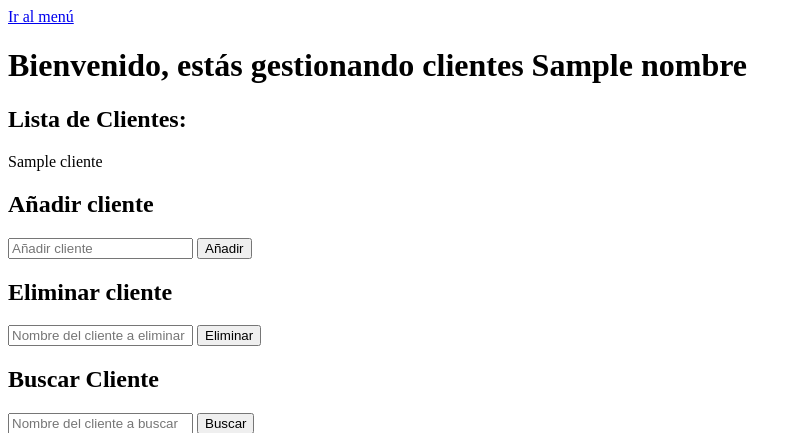
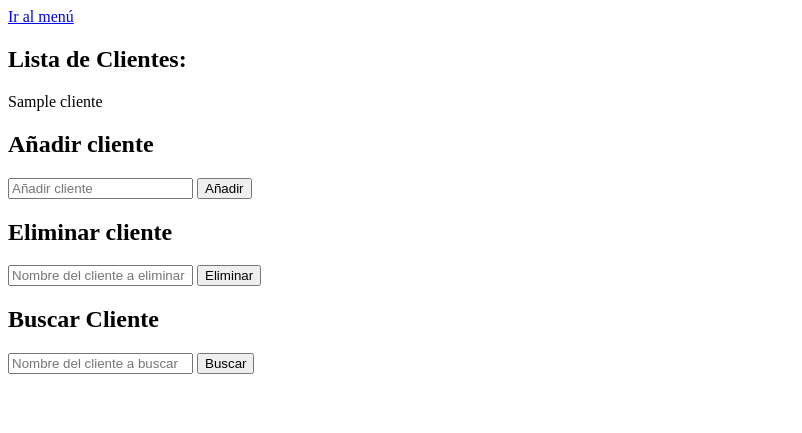
Before and after one commit to alvaroogarciaa/fastapi-alvaro, a Python web app: template fastapi/templates/clientes.html in a window 1280 px wide. Shown: the top 433 px of the page, without its empty margins (0-802 px from the left). Run offline with Jinja, Linux system fonts and the light colour scheme; the template is opened without the code that fills it: most values are stand-ins (such as "Sample title", 1, 10 or a date in 2020).

Commit message:
sfsfggssg

```diff
--- a/fastapi/data/dao/dao_clientes.py
+++ b/fastapi/data/dao/dao_clientes.py
@@ -1,4 +1,3 @@
-# data/dao/dao_clientes.py
 from data.modelo.cliente import Cliente
 from fastapi import HTTPException
 
@@ -22,7 +21,7 @@ class DaoClientes:
     def add(self, db, cliente: Cliente):
         cursor = db.cursor()
         if cliente.nombre:
-            cursor.execute("INSERT INTO clientes (nombre) VALUES (%s)", (cliente.nombre,))
+            cursor.execute("INSERT INTO clientes (id, nombre) VALUES (%s, %s)", (cliente.id, cliente.nombre))
         db.commit()
         cursor.close()
 
--- a/fastapi/templates/clientes.html
+++ b/fastapi/templates/clientes.html
@@ -5,10 +5,6 @@
 </head>
 <body>
     <a href="/">Ir al menú</a>
-    {% if nombre %}
-        <h1>Bienvenido, estás gestionando clientes {{nombre}}</h1>
-    {% endif %}
-
     {% if clientes %}
         <h2>Lista de Clientes:</h2>
         {% for cliente in clientes %}
@@ -26,13 +22,11 @@
     </form>
 
 
-
     <h2>Eliminar cliente</h2>
     <form action="/clientes/delete" method="post">
         <input type="text" name="nombre" placeholder="Nombre del cliente a eliminar" required>
         <input type="submit" value="Eliminar">
     </form>
-
 
 
     <h2>Buscar Cliente</h2>
```
Also changed, not shown: fastapi/main.py (+5 -2 lines).
